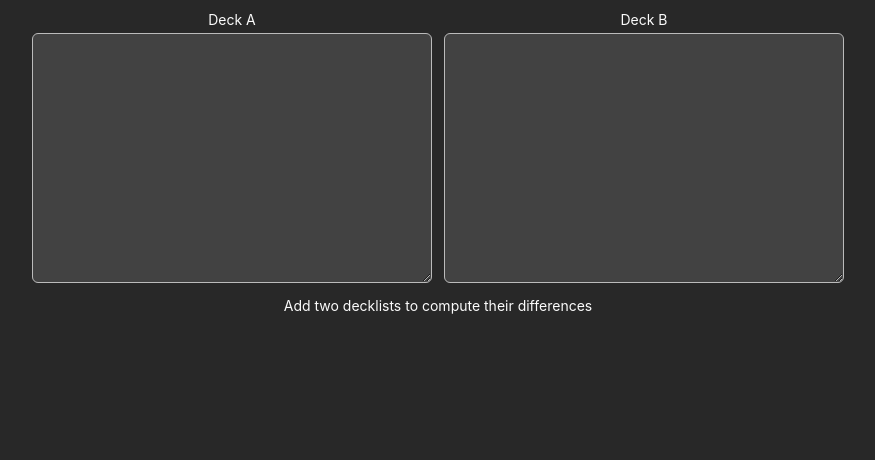
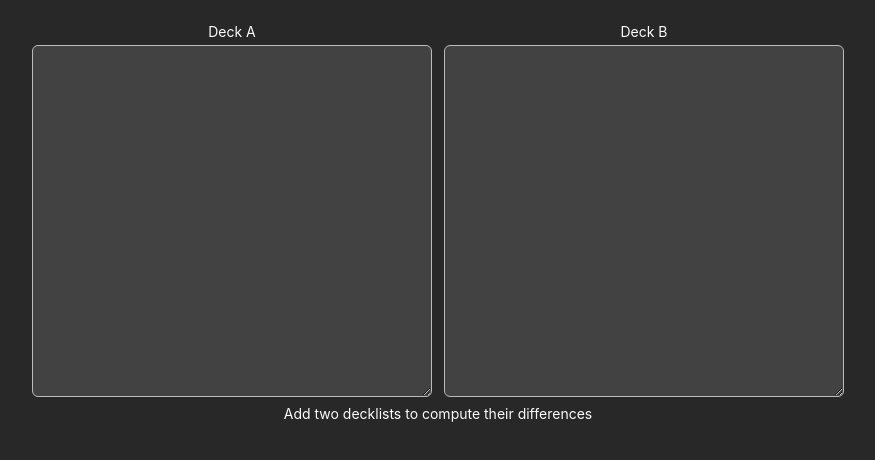
Before and after one commit to jeremy-strang/mtg-deck-diff, a React (Create React App) app: page / in a window 1280 px wide. Shown: the top 460 px of the page, without its empty margins (202-1077 px from the left). Built offline with nearby package versions, Linux system fonts and the light colour scheme.

Commit message:
some more minor css

```diff
--- a/src/App.tsx
+++ b/src/App.tsx
@@ -89,7 +89,7 @@ class App extends React.Component<IProps, IState> {
     let resultWrap: React.ReactNode
 
     if (this.state.deckListStrA && this.state.deckListStrB) {
-      resultWrap = <div className='Width100'>
+      resultWrap = <div className='Width100Height50'>
         <div className='DeckListWrap'>
           <h4>Results</h4>
           <textarea
@@ -101,13 +101,13 @@ class App extends React.Component<IProps, IState> {
         </div>
       </div>
     } else {
-      resultWrap = <div className='Width100'>
+      resultWrap = <div className='Width100Height50'>
         <h4 className='TextCenter'>Add two decklists to compute their differences</h4>
       </div>
     }
     return (
       <div className="App">
-        <div className='Width100'>
+        <div className='Width100Height50'>
           <div className='DeckListWrap'>
             <h4>Deck A</h4>
             <textarea
--- a/src/index.scss
+++ b/src/index.scss
@@ -24,17 +24,26 @@ body {
   margin: 0;
   padding: 0;
   border: none;
+  width: 100%;
+  height: 100%;
+}
+
+#root, div.App {
+  @extend .pnl;
+  width: 100%;
+  height: 100%;
+  overflow-y: auto;
+  overflow-x: hidden;
 }
 
 div.App {
-  position: relative;
+  padding: $pad-lg;
+}
+
+div.Width100Height50 {
+  @extend .pnl;
   width: 100%;
-  height: 100%;
-  margin: 0;
-  padding: 0;
-  border: none;
-  overflow-y: auto;
-  overflow-x: hidden;
+  height: 50%;
 }
 
 div.DeckListWrap {
@@ -46,7 +55,7 @@ div.DeckListWrap {
   display: inline-block;
 
   textarea.DeckList {
-    height: calc(100% - 30px);
+    height: calc(100% - 36px);
     width: 100%;
 
     &:focus, &:active {
```
